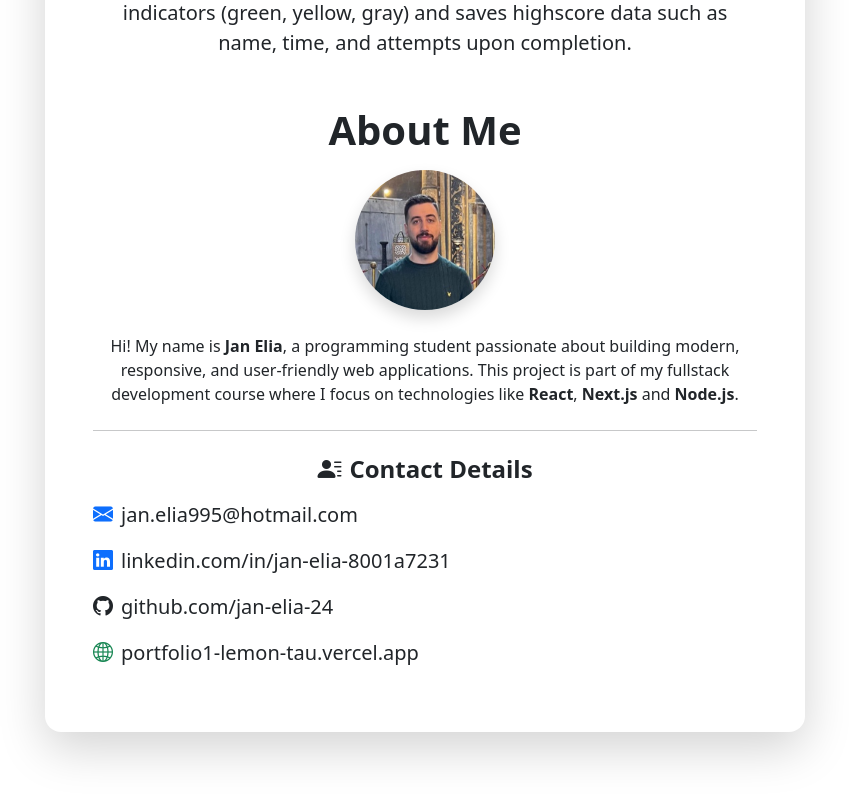
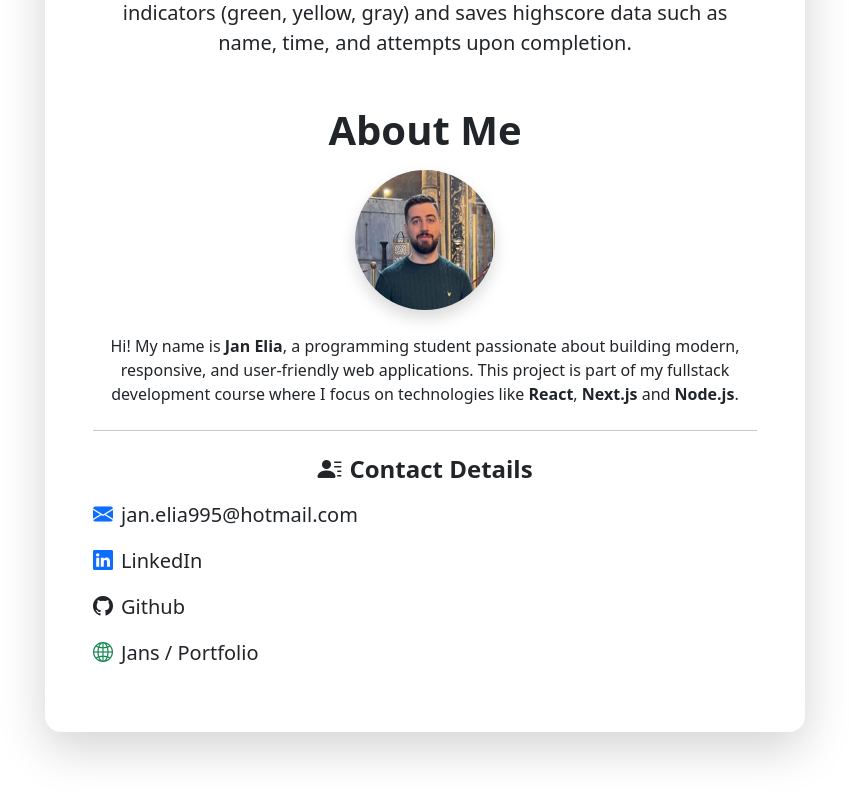
Before and after one commit to jan-elia-24/Wordle, a React (Vite) app: page /about in a window 1280 px wide. Shown: the part 556-1356 px from the top of the page, without its empty margins (215-1064 px from the left). Built offline with nearby package versions, Linux system fonts and the light colour scheme.

Commit message:
Updating my contact info

```diff
--- a/src/components/about.jsx
+++ b/src/components/about.jsx
@@ -59,12 +59,12 @@
                 <li className="mb-3 d-flex align-items-center">
                   <i className="bi bi-linkedin text-primary me-2"></i>
                   <a
-                    href="https://www.linkedin.com/in/jan-elia-8001a7231/"
+                    href="https://www.linkedin.com/in/jan-elia"
                     className="text-decoration-none text-dark"
                     target="_blank"
                     rel="noopener noreferrer"
                   >
-                    linkedin.com/in/jan-elia-8001a7231
+                    LinkedIn
                   </a>
                 </li>
                 <li className="mb-3 d-flex align-items-center">
@@ -75,7 +75,7 @@
                     target="_blank"
                     rel="noopener noreferrer"
                   >
-                    github.com/jan-elia-24
+                    Github
                   </a>
                 </li>
                 <li className="d-flex align-items-center">
@@ -86,7 +86,7 @@
                     target="_blank"
                     rel="noopener noreferrer"
                   >
-                    portfolio1-lemon-tau.vercel.app
+                    Jans / Portfolio
                   </a>
                 </li>
               </ul>
```
